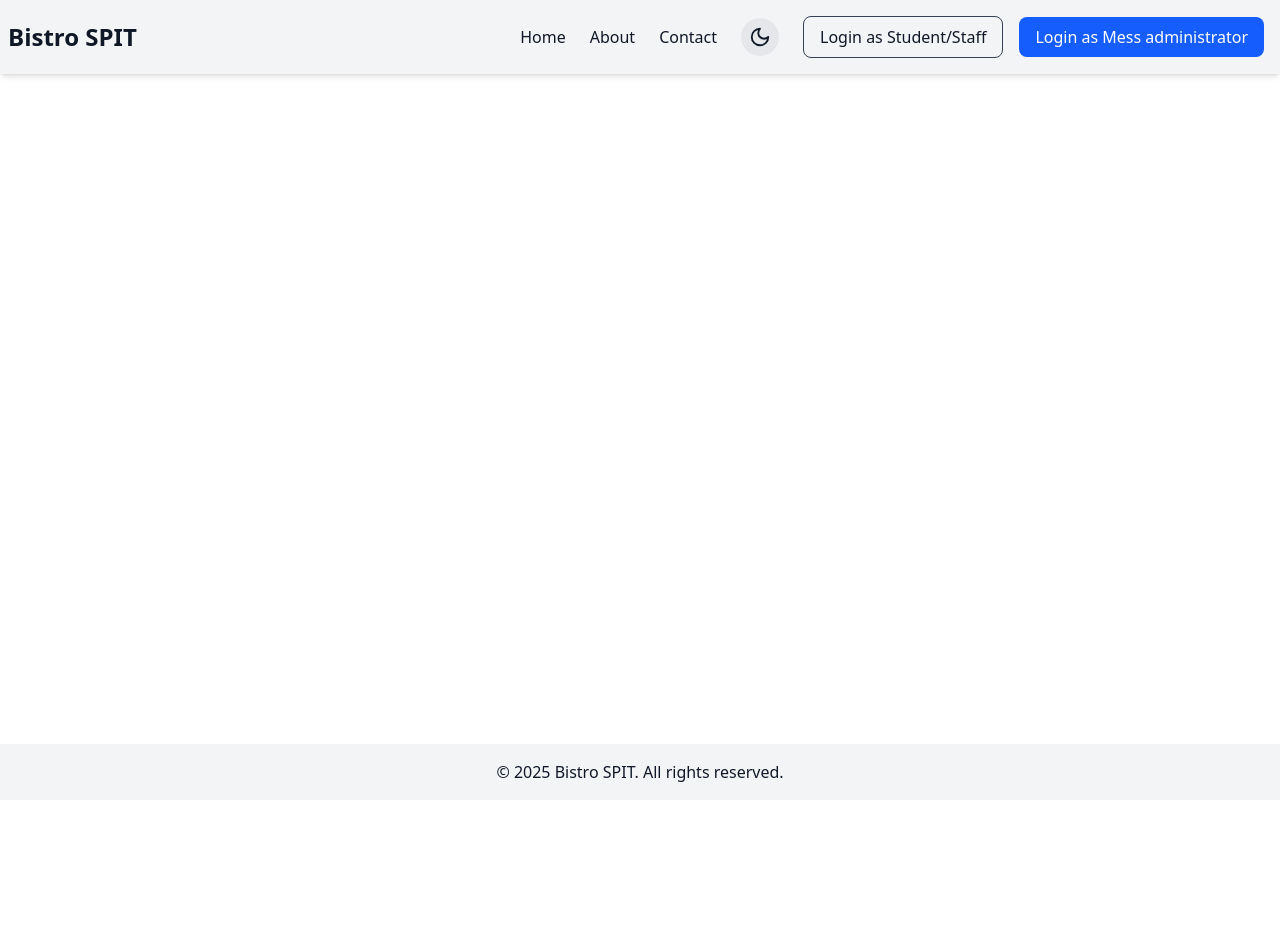
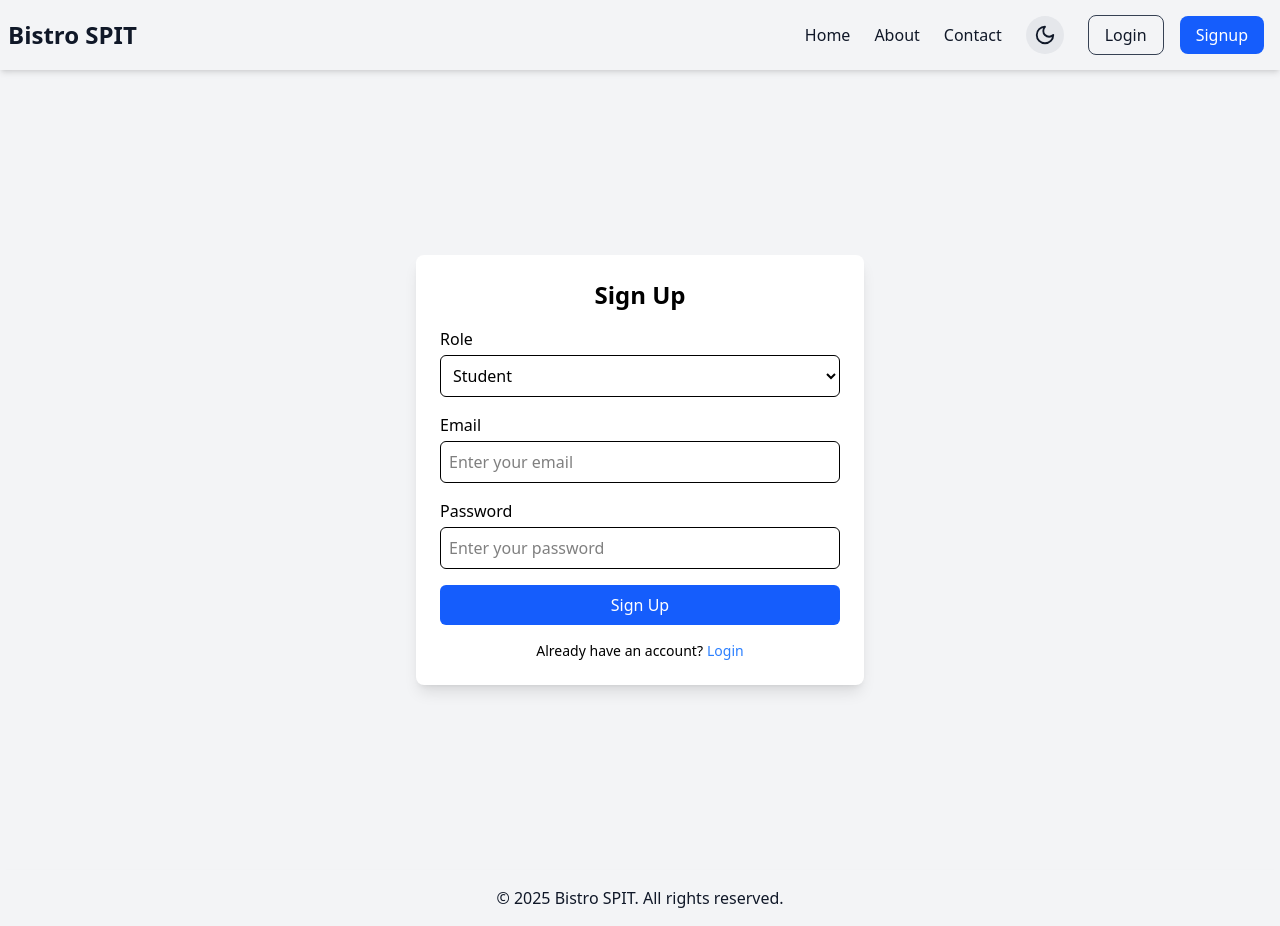
Before and after one commit to piyushr6/frontend-odyssey, a React (Vite) app: page /signup in a window 1280 px wide. Before the commit the page ends 800 px from the top, so only its background shows below. Built offline with nearby package versions, Linux system fonts and the light colour scheme.

Commit message:
login and signup added

```diff
--- a/src/App.jsx
+++ b/src/App.jsx
@@ -1,7 +1,9 @@
 import React from "react";
 import { BrowserRouter as Router, Route, Routes } from "react-router-dom";
 import Home from "./pages/Home";
-// import About from "./pages/About";
+import StaffDashboard from "./pages/StaffDashboard";
+import Login from "./pages/Login"; // Import Login Page
+import Signup from "./pages/Signup"; // Import Signup Page
 import Navbar from "./components/Navbar";
 import Footer from "./components/Footer";
 
@@ -13,7 +15,9 @@ function App() {
         <main className="flex-grow">
           <Routes>
             <Route path="/" element={<Home />} />
-            {/* <Route path="/about" element={<About />} /> */}
+            <Route path="/staff" element={<StaffDashboard />} />
+            <Route path="/login" element={<Login />} /> {/* Login Page */}
+            <Route path="/signup" element={<Signup />} /> {/* Signup Page */}
           </Routes>
         </main>
         <Footer />
--- a/src/components/Navbar.jsx
+++ b/src/components/Navbar.jsx
@@ -1,5 +1,6 @@
 import { useState, useEffect } from "react";
 import { Moon, Sun, Menu, X } from "lucide-react";
+import { Link } from "react-router-dom";
 
 export default function Navbar() {
   const [darkMode, setDarkMode] = useState(() => {
@@ -26,21 +27,27 @@ export default function Navbar() {
     <nav className="bg-gray-100 dark:bg-gray-900 text-gray-900 dark:text-gray-100 shadow-md relative">
       <div className="max-w-7xl mx-auto px-2 py-4 flex items-center">
         {/* Logo - Pushed to the left */}
-        <a href="#" className="text-2xl font-bold mr-auto">
+        <Link to="/" className="text-2xl font-bold mr-auto">
           Bistro SPIT
-        </a>
+        </Link>
 
         {/* Navigation Links - Centered Vertically */}
         <div className="hidden md:flex space-x-6 items-center">
-          <a href="#" className="hover:text-gray-600 dark:hover:text-gray-300">
+          <Link to="/" className="hover:text-gray-600 dark:hover:text-gray-300">
             Home
-          </a>
-          <a href="#" className="hover:text-gray-600 dark:hover:text-gray-300">
+          </Link>
+          <Link
+            to="/about"
+            className="hover:text-gray-600 dark:hover:text-gray-300"
+          >
             About
-          </a>
-          <a href="#" className="hover:text-gray-600 dark:hover:text-gray-300">
+          </Link>
+          <Link
+            to="/contact"
+            className="hover:text-gray-600 dark:hover:text-gray-300"
+          >
             Contact
-          </a>
+          </Link>
         </div>
 
         {/* Dark Mode Toggle, Login & Signup Buttons */}
@@ -55,12 +62,18 @@ export default function Navbar() {
 
           <div className="">
             {/* Login & Signup Buttons */}
-            <button className="mx-2 px-4 py-2 border border-gray-700 dark:border-gray-300 rounded-lg hover:bg-gray-200 dark:hover:bg-gray-800 transition">
-              Login as Student/Staff
-            </button>
-            <button className="mx-2 px-4 py-2 bg-blue-600 text-white rounded-lg hover:bg-blue-700 transition">
-              Login as Mess administrator
-            </button>
+            <Link
+              to="/login"
+              className="mx-2 px-4 py-2 border border-gray-700 dark:border-gray-300 rounded-lg hover:bg-gray-200 dark:hover:bg-gray-800 transition"
+            >
+              Login
+            </Link>
+            <Link
+              to="/signup"
+              className="mx-2 px-4 py-2 bg-blue-600 text-white rounded-lg hover:bg-blue-700 transition"
+            >
+              Signup
+            </Link>
           </div>
         </div>
 
@@ -78,34 +91,40 @@ export default function Navbar() {
         <div className="md:hidden absolute top-0 left-0 w-full flex flex-col items-start space-y-4 py-4 bg-gray-100 dark:bg-gray-900 z-10">
           {/* Login & Signup Buttons - Positioned at top left */}
           <div className="absolute top-4 left-4 flex space-x-4">
-            <button className="px-4 py-2 border border-gray-700 dark:border-gray-300 rounded-lg hover:bg-gray-200 dark:hover:bg-gray-800 transition">
+            <Link
+              to="/login"
+              className="px-4 py-2 border border-gray-700 dark:border-gray-300 rounded-lg hover:bg-gray-200 dark:hover:bg-gray-800 transition"
+            >
               Login
-            </button>
-            <button className="px-4 py-2 bg-blue-600 text-white rounded-lg hover:bg-blue-700 transition">
+            </Link>
+            <Link
+              to="/signup"
+              className="px-4 py-2 bg-blue-600 text-white rounded-lg hover:bg-blue-700 transition"
+            >
               Signup
-            </button>
+            </Link>
           </div>
 
           {/* Navigation Links - Start after the buttons */}
           <div className="mt-16 flex flex-col items-start space-y-4">
-            <a
-              href="#"
+            <Link
+              to="/"
               className="hover:text-gray-600 dark:hover:text-gray-300 text-lg"
             >
               Home
-            </a>
-            <a
-              href="#"
+            </Link>
+            <Link
+              to="/about"
               className="hover:text-gray-600 dark:hover:text-gray-300 text-lg"
             >
               About
-            </a>
-            <a
-              href="#"
+            </Link>
+            <Link
+              to="/contact"
               className="hover:text-gray-600 dark:hover:text-gray-300 text-lg"
             >
               Contact
-            </a>
+            </Link>
           </div>
 
           {/* Dark Mode Toggle - Positioned at top right */}
--- /dev/null
+++ b/src/pages/Login.jsx
@@ -0,0 +1,69 @@
+import { useState } from "react";
+
+export default function AuthPage() {
+  const [isLogin, setIsLogin] = useState(true);
+  const [role, setRole] = useState("student");
+
+  return (
+    <div className="flex items-center justify-center min-h-screen bg-gray-100 px-4">
+      <div className="w-full max-w-md bg-white p-6 rounded-lg shadow-lg">
+        <h2 className="text-2xl font-bold text-center mb-4">
+          {isLogin ? "Login" : "Sign Up"}
+        </h2>
+
+        <form className="space-y-4">
+          {!isLogin && (
+            <div>
+              <label className="block font-medium mb-1">Role</label>
+              <select
+                className="w-full p-2 border rounded-md focus:ring focus:ring-blue-300"
+                value={role}
+                onChange={(e) => setRole(e.target.value)}
+              >
+                <option value="student">Student</option>
+                <option value="staff">College Staff</option>
+              </select>
+            </div>
+          )}
+
+          <div>
+            <label className="block font-medium mb-1">Email</label>
+            <input
+              type="email"
+              placeholder="Enter your email"
+              required
+              className="w-full p-2 border rounded-md focus:ring focus:ring-blue-300"
+            />
+          </div>
+
+          <div>
+            <label className="block font-medium mb-1">Password</label>
+            <input
+              type="password"
+              placeholder="Enter your password"
+              required
+              className="w-full p-2 border rounded-md focus:ring focus:ring-blue-300"
+            />
+          </div>
+
+          <button
+            type="submit"
+            className="w-full bg-blue-600 text-white py-2 rounded-md hover:bg-blue-700 transition"
+          >
+            {isLogin ? "Login" : "Sign Up"}
+          </button>
+        </form>
+
+        <p className="text-center text-sm mt-4">
+          {isLogin ? "Don't have an account?" : "Already have an account?"}
+          <button
+            className="text-blue-500 hover:underline ml-1"
+            onClick={() => setIsLogin(!isLogin)}
+          >
+            {isLogin ? "Sign up" : "Login"}
+          </button>
+        </p>
+      </div>
+    </div>
+  );
+}
--- /dev/null
+++ b/src/pages/Signup.jsx
@@ -0,0 +1,67 @@
+import { useState } from "react";
+import { Link } from "react-router-dom";
+
+export default function Signup() {
+  const [role, setRole] = useState("student");
+
+  return (
+    <div className="flex items-center justify-center min-h-screen bg-gray-100 px-4">
+      <div className="w-full max-w-md bg-white p-6 rounded-lg shadow-lg">
+        <h2 className="text-2xl font-bold text-center mb-4">Sign Up</h2>
+
+        <form className="space-y-4">
+          {/* Role Selection */}
+          <div>
+            <label className="block font-medium mb-1">Role</label>
+            <select
+              className="w-full p-2 border rounded-md focus:ring focus:ring-blue-300"
+              value={role}
+              onChange={(e) => setRole(e.target.value)}
+            >
+              <option value="student">Student</option>
+              <option value="staff">College Staff</option>
+            </select>
+          </div>
+
+          {/* Email Input */}
+          <div>
+            <label className="block font-medium mb-1">Email</label>
+            <input
+              type="email"
+              placeholder="Enter your email"
+              required
+              className="w-full p-2 border rounded-md focus:ring focus:ring-blue-300"
+            />
+          </div>
+
+          {/* Password Input */}
+          <div>
+            <label className="block font-medium mb-1">Password</label>
+            <input
+              type="password"
+              placeholder="Enter your password"
+              required
+              className="w-full p-2 border rounded-md focus:ring focus:ring-blue-300"
+            />
+          </div>
+
+          {/* Signup Button */}
+          <button
+            type="submit"
+            className="w-full bg-blue-600 text-white py-2 rounded-md hover:bg-blue-700 transition"
+          >
+            Sign Up
+          </button>
+        </form>
+
+        {/* Redirect to Login */}
+        <p className="text-center text-sm mt-4">
+          Already have an account?
+          <Link to="/login" className="text-blue-500 hover:underline ml-1">
+            Login
+          </Link>
+        </p>
+      </div>
+    </div>
+  );
+}
--- /dev/null
+++ b/src/pages/StaffDashboard.jsx
@@ -0,0 +1,9 @@
+const Home = () => (
+  <div className="p-6 text-center">
+    <h1 className="text-3xl font-bold">Welcome to MyApp</h1>
+    <p className="mt-2 text-gray-600">
+      A boilerplate for Vite + React + Tailwind
+    </p>
+  </div>
+);
+export default Home;
```
Also changed, not shown: src/assets/landing-img.jpg (renamed from landing-img.jpg).
